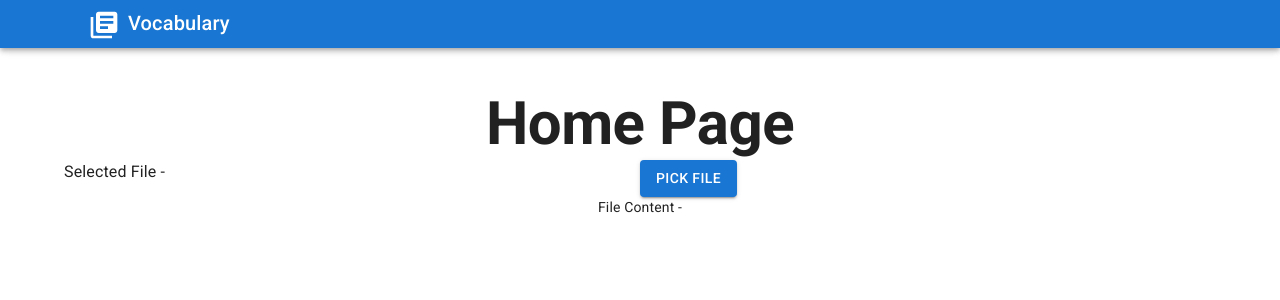
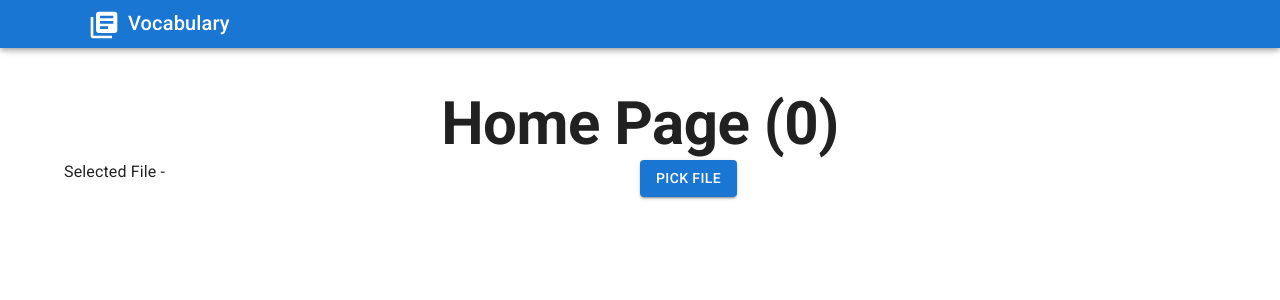
Before and after one commit to vladyslav-polishchuk/learn-vocabulary-frontend, a React (Create React App) app: page / in a window 1280 px wide. Shown: the top 300 px of the page. Built offline with nearby package versions, Linux system fonts and the light colour scheme.

Commit message:
Add initial version of text parsing and rendering words

```diff
--- /dev/null
+++ b/src/businessLogic/getWordsByFrequency.ts
@@ -0,0 +1,90 @@
+import type { Word } from '../store/vocabularySlice';
+
+const alphabeth = new Set([
+  'a',
+  'b',
+  'c',
+  'd',
+  'e',
+  'f',
+  'g',
+  'h',
+  'i',
+  'j',
+  'k',
+  'l',
+  'm',
+  'n',
+  'o',
+  'p',
+  'q',
+  'r',
+  's',
+  't',
+  'u',
+  'v',
+  'w',
+  'x',
+  'y',
+  'z',
+  '0',
+  '1',
+  '2',
+  '3',
+  '4',
+  '5',
+  '6',
+  '7',
+  '8',
+  '9',
+  '-',
+  "'",
+]);
+
+export default async function getWordsByFrequency(file: File): Promise<Word[]> {
+  const fileContent = await new Promise((resolve) => {
+    const fileReader = new FileReader();
+    fileReader.onload = () => {
+      resolve(fileReader.result);
+    };
+    fileReader.readAsText(file);
+  });
+
+  if (!fileContent || typeof fileContent !== 'string') return [];
+
+  const lowerCaseText = fileContent.toLowerCase();
+
+  const allWords = [];
+  let currentWord = '';
+  for (let char of lowerCaseText) {
+    if (alphabeth.has(char)) {
+      currentWord += char;
+    } else {
+      if (
+        currentWord.length > 1 &&
+        currentWord.length < 15 &&
+        !parseInt(currentWord)
+      ) {
+        allWords.push(currentWord);
+      }
+
+      currentWord = '';
+    }
+  }
+
+  const wordsByFrequencyMap = new Map<string, number>();
+  allWords.forEach((word) => {
+    const wordFrequency = wordsByFrequencyMap.get(word) ?? 0;
+    wordsByFrequencyMap.set(word, wordFrequency + 1);
+  });
+
+  const result = [...wordsByFrequencyMap.keys()].sort(
+    (a, b) =>
+      (wordsByFrequencyMap.get(b) || 0) - (wordsByFrequencyMap.get(a) || 0)
+  );
+
+  return result.slice(0, 1000).map((value) => ({
+    value,
+    frequency: wordsByFrequencyMap.get(value) ?? 1,
+  }));
+}
--- /dev/null
+++ b/src/components/Word.tsx
@@ -0,0 +1,111 @@
+import {
+  Typography,
+  Card,
+  CardHeader,
+  CardContent,
+  CardActions,
+  Collapse,
+} from '@mui/material';
+import * as React from 'react';
+import { styled } from '@mui/material/styles';
+import IconButton, { IconButtonProps } from '@mui/material/IconButton';
+import FavoriteIcon from '@mui/icons-material/Favorite';
+import ShareIcon from '@mui/icons-material/Share';
+import ExpandMoreIcon from '@mui/icons-material/ExpandMore';
+import MoreVertIcon from '@mui/icons-material/MoreVert';
+import type { Word } from '../store/vocabularySlice';
+
+interface WordProps {
+  word: Word;
+}
+
+interface ExpandMoreProps extends IconButtonProps {
+  expand: boolean;
+}
+
+const ExpandMore = styled((props: ExpandMoreProps) => {
+  const { expand, ...other } = props;
+  return <IconButton {...other} />;
+})(({ theme, expand }) => ({
+  transform: !expand ? 'rotate(0deg)' : 'rotate(180deg)',
+  marginLeft: 'auto',
+  transition: theme.transitions.create('transform', {
+    duration: theme.transitions.duration.shortest,
+  }),
+}));
+
+export default function WordComponent({ word }: WordProps) {
+  const title = `${word.value} (${word.frequency})`;
+
+  return (
+    <Card sx={{ maxWidth: 345 }}>
+      <CardHeader
+        action={
+          <IconButton aria-label="settings">
+            <MoreVertIcon />
+          </IconButton>
+        }
+        title={title}
+      />
+    </Card>
+  );
+
+  const [expanded, setExpanded] = React.useState(false);
+
+  const handleExpandClick = () => {
+    setExpanded(!expanded);
+  };
+
+  return (
+    <Card sx={{ maxWidth: 345 }}>
+      <CardHeader
+        action={
+          <IconButton aria-label="settings">
+            <MoreVertIcon />
+          </IconButton>
+        }
+        title={word.value}
+        subheader="September 14, 2016"
+      />
+      <CardContent>
+        <Typography variant="body2" color="text.secondary">
+          This impressive paella is a perfect party dish and a fun meal to cook
+          together with your guests.
+        </Typography>
+      </CardContent>
+      <CardActions disableSpacing>
+        <IconButton aria-label="add to favorites">
+          <FavoriteIcon />
+        </IconButton>
+        <IconButton aria-label="share">
+          <ShareIcon />
+        </IconButton>
+        <ExpandMore
+          expand={expanded}
+          onClick={handleExpandClick}
+          aria-expanded={expanded}
+          aria-label="show more"
+        >
+          <ExpandMoreIcon />
+        </ExpandMore>
+      </CardActions>
+      <Collapse in={expanded} timeout="auto" unmountOnExit>
+        <CardContent>
+          <Typography paragraph>Method:</Typography>
+          <Typography paragraph>
+            Heat 1/2 cup of the broth in a pot until simmering, add saffron and
+            set aside for 10 minutes.
+          </Typography>
+          <Typography paragraph>
+            Add rice and stir very gently to distribute. Top with artichokes and
+            peppers, and cook without stirring, until most of the liquid is
+            absorbed, 15 to 18 minutes. Reduce heat to medium-low, add reserved
+            shrimp and mussels, tucking them down into the rice, and cook again
+            without stirring, until mussels have opened and rice is just tender,
+            5 to 7 minutes more. (Discard any mussels that don’t open.)
+          </Typography>
+        </CardContent>
+      </Collapse>
+    </Card>
+  );
+}
--- a/src/pages/Home.tsx
+++ b/src/pages/Home.tsx
@@ -4,10 +4,11 @@ import { useDispatch, useSelector } from 'react-redux';
 import { RootState } from '../store';
 import { selectFile } from '../store/vocabularySlice';
 import Spinner from '../components/Spinner';
+import Word from '../components/Word';
 
 export default function Home() {
   const dispatch = useDispatch();
-  const { fileName, fileContent, status } = useSelector(
+  const { fileName, words, status } = useSelector(
     (state: RootState) => state.vocabulary
   );
 
@@ -19,12 +20,18 @@ export default function Home() {
     dispatch(selectFile(file));
   };
 
+  const wordNodes = words.map((word) => (
+    <Grid item key={word.value} xs={4}>
+      <Word word={word}></Word>
+    </Grid>
+  ));
+
   return (
     <Box sx={{ flexGrow: 1 }}>
       <Spinner loading={status === 'loading'} />
 
       <Typography variant="h2" align="center" sx={{ fontWeight: 'bold' }}>
-        Home Page
+        Home Page ({words.length})
       </Typography>
 
       <Grid container>
@@ -46,10 +53,8 @@ export default function Home() {
             </label>
           </Grid>
         </Grid>
-        <Grid item xs={12}>
-          <Typography variant="body2" align="center">
-            File Content - {fileContent}
-          </Typography>
+        <Grid item container xs={12} spacing={1}>
+          {wordNodes}
         </Grid>
       </Grid>
     </Box>
--- a/src/store/vocabularySlice.ts
+++ b/src/store/vocabularySlice.ts
@@ -1,34 +1,35 @@
 import { createAsyncThunk, createSlice } from '@reduxjs/toolkit';
+import getWordsByFrequency from '../businessLogic/getWordsByFrequency';
+
+export interface Word {
+  value: string;
+  frequency: number;
+}
 
 export interface VocabularyState {
   fileName: string;
-  fileContent: string;
+  words: Word[];
   status: 'idle' | 'loading' | 'failed';
 }
 
 const initialState: VocabularyState = {
   fileName: '',
-  fileContent: '',
+  words: [],
   status: 'idle',
 };
 
 export const selectFile = createAsyncThunk(
-  'counter/fetchCount',
+  'vocabulary/selectFile',
   async (file: File) => {
     const fileName = file.name;
-    const fileContent = await new Promise((resolve) => {
-      const fileReader = new FileReader();
-      fileReader.onload = () => {
-        resolve(fileReader.result);
-      };
-      fileReader.readAsText(file);
-    });
-    return { fileName, fileContent };
+    const words = await getWordsByFrequency(file);
+
+    return { fileName, words };
   }
 );
 
 export const vocabularySlice = createSlice({
-  name: 'counter',
+  name: 'vocabulary',
   initialState,
   reducers: {},
   extraReducers: (builder) => {
@@ -38,8 +39,8 @@ export const vocabularySlice = createSlice({
       })
       .addCase(selectFile.fulfilled, (state, action) => {
         state.status = 'idle';
-        state.fileName += action.payload.fileName;
-        state.fileContent += action.payload.fileContent;
+        state.fileName = action.payload.fileName;
+        state.words = action.payload.words;
       });
   },
 });
--- a/tsconfig.json
+++ b/tsconfig.json
@@ -1,6 +1,6 @@
 {
   "compilerOptions": {
-    "target": "es5",
+    "target": "es2015",
     "lib": ["dom", "dom.iterable", "esnext"],
     "allowJs": true,
     "skipLibCheck": true,
```
